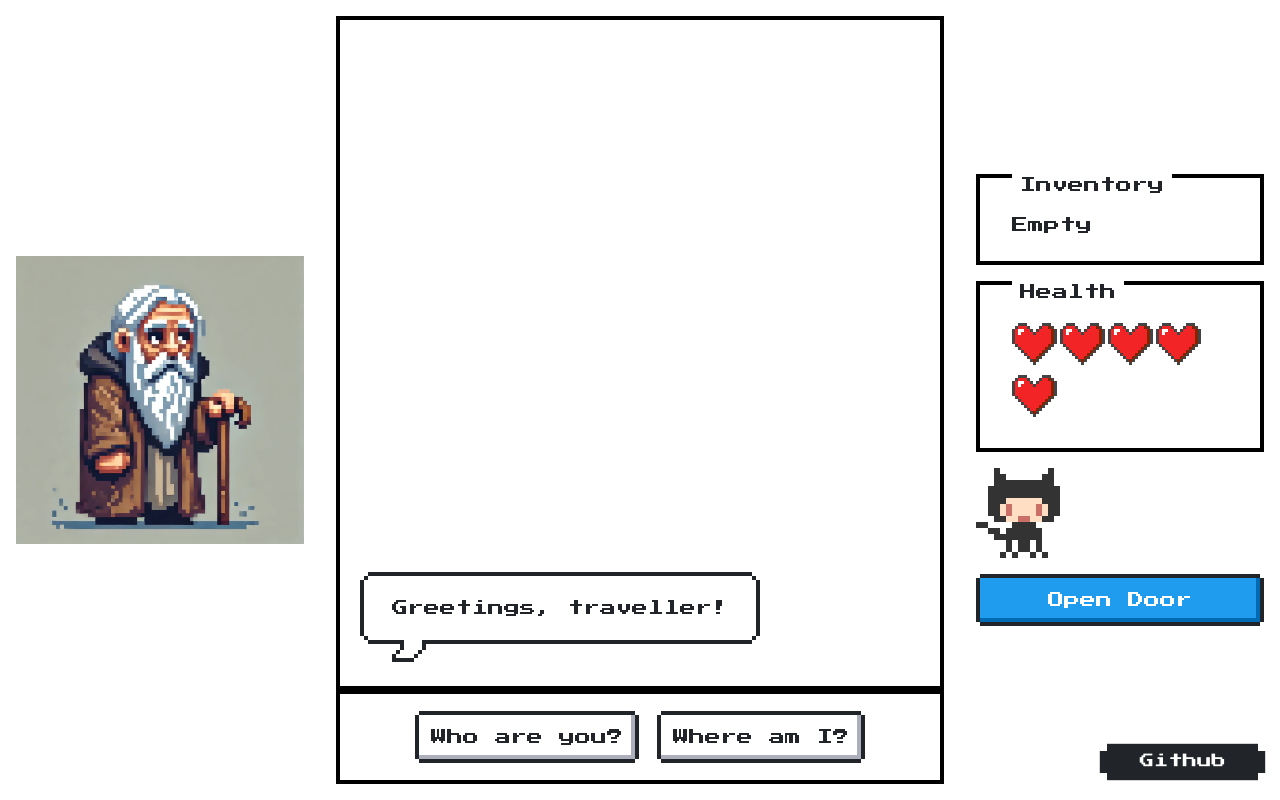
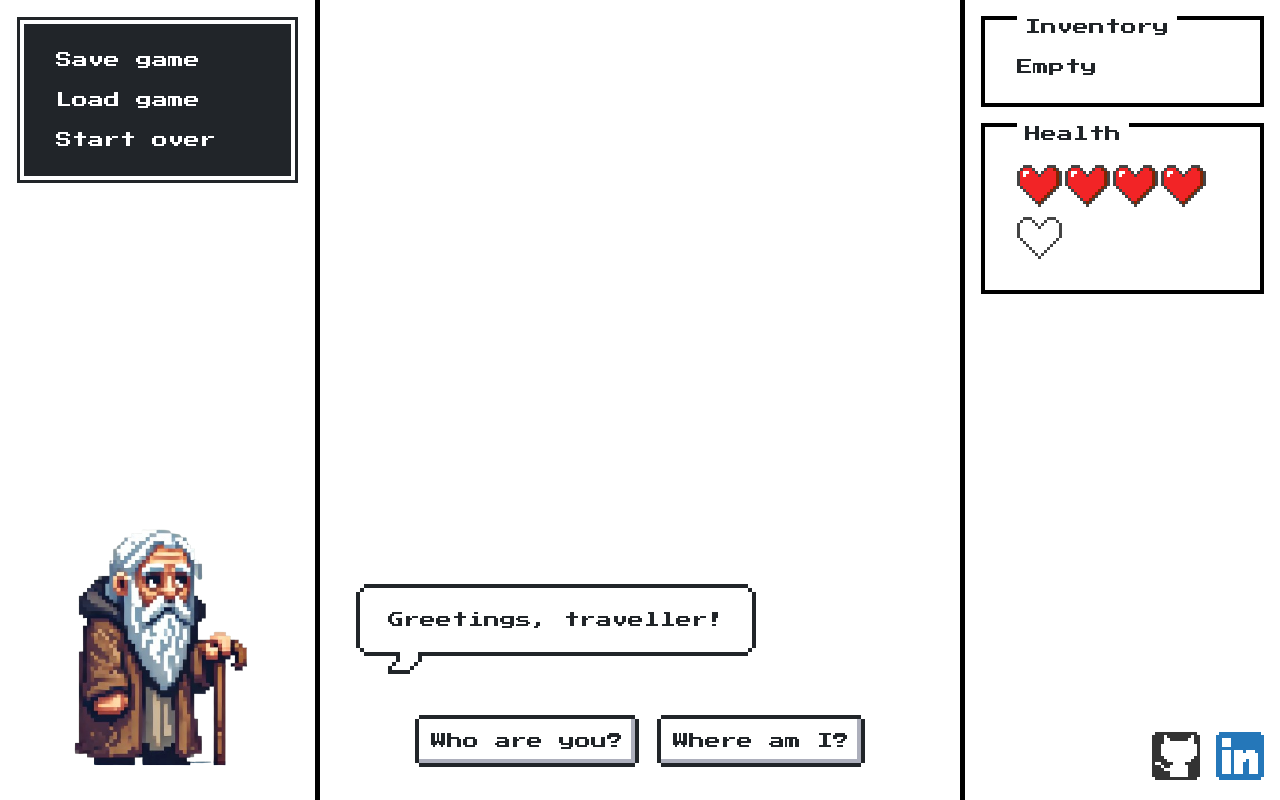
Before and after one commit to ragnargulin/Simple-game, a plain HTML site: page Index.html in a window 1280 px wide. Drawn offline with nearby package versions, Linux system fonts and the light colour scheme.

Commit message:
Save/load/restart game features added

```diff
--- a/Index.html
+++ b/Index.html
@@ -11,60 +11,81 @@
 
 <body>
     <div class="bodyLeft">
-        <div>
+            <div class="nes-container is-dark">
+                <p class="nes-pointer" onclick="saveGame()" >Save game</p>
+                <p class="nes-pointer" onclick="loadGame()">Load game</p>
+                <p class="nes-pointer" onclick="restartGame()">Start over</p>
+            </div>
+            <div style="display: none; height: 0px;" class="nes-container with-title health">
+                <p class="title">Enemy health</p>
+                <div class="enemy-health-icons"></div>
+            </div>
             <img style="width: 100%;" id="npcImage" alt="Image of npc">
-        </div>
     </div>
     <div class="bodyMid">
-        <div class="dialog-container nes-container" id="dialogContainer">
+        <div class="dialog-container" id="dialogContainer">
         </div>
-        <div class="options-container nes-container" id="optionsContainer">
+        <div class="options-container  is-rounded" id="optionsContainer">
         </div>
+
     </div>
+
     <div class="bodyRight">
+
         <div class="nes-container with-title" id="inventoryContainer">
             <p class="title">Inventory</p>
+            <p>Empty</p>
         </div>
         <div class="nes-container with-title health">
             <p class="title">Health</p>
-            <div class="health-icons">
-            </div>
+            <div class="player-health-icons"></div>
         </div>
-        <i class="nes-octocat animate"></i>
-        <a style="align-self: flex-end; justify-self: bottom;" href="https://github.com/ragnargulin/Simple-game"
-            target="_blank" class="nes-badge">
-            <span class="is-dark">Github</span>
-        </a>
-        <button class="nes-btn is-primary" onclick="openDoor()">Open Door</button>
+
+
+        <section class="icon-list">
+
+            <!-- github -->
+            <a href="https://github.com/ragnargulin/Simple-game" target="_blank"><i
+                    class="nes-icon github is-medium"></i></a>
+            <!-- linkedin -->
+            <a href="https://www.linkedin.com/in/ragnargulin/" target="_blank"><i
+                    class="nes-icon linkedin is-medium"></i></a>
+        </section>
     </div>
 
     <div id="doorModal" class="nes-dialog is-rounded is-dark"
         style="display: none; position: absolute; left: 50%; top: 50%; transform: translate(-50%, -50%);">
         <h2 class="title">You've collected five items!</h2>
-        <p>You are now ready to open the door and face the next challenge.</p>
+        <p>You are now ready to open the door and face the monster.</p>
         <button class="nes-btn is-primary" onclick="openDoor()">Open Door</button>
     </div>
     <div id="fadeScreen"></div>
 
     <script src="typeWriter.js"></script>
     <script src="inventory.js"></script>
-    <script src="dialogs.js"></script>
+    <script src="dialogue.js"></script>
+    <script src="optionsContainer.js"></script>
     <script src="doorStuff.js"></script>
+    <script src="health.js"></script>
+    <script src="battle.js"></script>
+    <script src="settings.js"></script>
 
     <script>
         let inventory = [];
-        let health = 100;
-        let enemyHealth = 100;
-        let npc = "assets/oldMan.jpg";
+        let playerHealth = 80;
+        let enemyHealth = 50;
+        let npc = "assets/oldMan.png";
         let currentDialogueIndex = 0;
         let isInCombat = false;
+        let currentOptions = [];
+
         document.getElementById("npcImage").src = npc;
 
         document.addEventListener("DOMContentLoaded", async () => {
             populateItemOptions();
             populateFightOptions();
-            updateHealthIcons(health);
-            updateInventoryDisplay(inventory);
+            updateHealthIcons(playerHealth, "player");
+            updateHealthIcons(enemyHealth, "enemy");
             addDialogueBubble(dialogues[0].text, true);
             showOptions(dialogues[0].options);
         });
--- a/dialogs.js
+++ /dev/null
@@ -1,152 +0,0 @@
-
-
-function addDialogueBubble(text, isLeft) {
-  const dialogContainer = document.getElementById("dialogContainer");
-  const message = document.createElement("section");
-  message.classList.add("message", isLeft ? "-left" : "-right");
-  const balloon = document.createElement("div");
-  balloon.classList.add("nes-balloon", isLeft ? "from-left" : "from-right");
-  const p = document.createElement("p");
-  balloon.appendChild(p);
-  message.appendChild(balloon);
-  dialogContainer.prepend(message);
-  dialogContainer.scrollTop = dialogContainer.scrollHeight;
-  return new Promise((resolve) => typeWriterEffect(text, p, resolve));
-}
-
-const dialogues = [
-  {
-    text: "Greetings, traveller!",
-    options: [
-      { text: "Who are you?", next: 1 },
-      { text: "Where am I?", next: 2 },
-    ],
-  },
-  {
-    text: "I can't remember. I've been here for a very long time.",
-    options: [
-      { text: "Where am I?", next: 2 },
-      { text: "How do I get out of here?", next: 3 },
-    ],
-  },
-  {
-    text: "You are locked in this strange room.",
-    options: [
-      { text: "Who are you?", next: 1 },
-      { text: "How do I get out of here?", next: 3 },
-    ],
-  },
-  {
-    text: "Behind these doors are enemies. Pick five items to help you in your battle:",
-    options: [],
-  },
-
-  {
-    text: "Grrrrrr!",
-    options: [
-      { text: "I will kill you!", next: 6 },
-      { text: "Spare me, please!", next: 5 },
-    ],
-  },
-  {
-    text: "I haven't spared any adventurer in 29488 years. Your are no exception!",
-    options: [{ text: "Then I shall kill you!", next: 6 }],
-  },
-  { text: "Not if I kill you first!", options: [] },
-];
-
-function populateItemOptions() {
-  dialogues[3].options = items.map((item) => ({
-    text: item.name,
-    next: item,
-    item,
-  }));
-}
-
-function populateFightOptions() {
-  if (!inventory || inventory.length === 0) {
-    console.log("No items in inventory");
-    return;
-  }
-
-  const optionsContainer = document.getElementById("optionsContainer");
-  optionsContainer.innerHTML = "";
-  isInCombat = true;
-
-  inventory.forEach((item) => {
-    const button = document.createElement("button");
-    button.classList.add("nes-btn");
-    button.innerHTML = `${item.name} (DMG: ${item.damage})`;
-
-    button.addEventListener("click", async () => {
-      const currentItem = item; // Capture current item
-      inventory = inventory.filter((i) => i.id !== currentItem.id);
-      updateInventoryDisplay();
-
-      await addDialogueBubble(`Attack with ${currentItem.name}!`, false);
-      await addDialogueBubble(currentItem.message, true);
-
-      enemyHealth -= currentItem.damage;
-      updateHealthIcons(enemyHealth);
-
-      if (enemyHealth <= 0) {
-        isInCombat = false;
-        await addDialogueBubble("You've defeated the enemy!", true);
-      }
-    });
-
-    optionsContainer.appendChild(button);
-  });
-}
-
-async function playerResponse(option) {
-  await addDialogueBubble(option.text, false);
-
-  if (option.item) {
-    inventory.push(option.item);
-    await addDialogueBubble(option.item.message, true);
-
-    items = items.filter((item) => item.id !== option.item.id);
-    updateInventoryDisplay();
-    populateItemOptions();
-
-    if (inventory.length >= 5) {
-      showDoorModal();
-    } else {
-      showOptions(dialogues[3].options);
-    }
-  } else if (option.next !== null) {
-    setTimeout(() => selectOption(option.next), 600);
-  }
-}
-
-function showOptions(options) {
-  const optionsContainer = document.getElementById("optionsContainer");
-  optionsContainer.innerHTML = "";
-
-  if (currentDialogueIndex === 6) {
-    populateFightOptions();
-    return;
-  }
-
-  options.forEach((option) => {
-    const button = document.createElement("button");
-    button.classList.add("nes-btn");
-    button.innerHTML = option.text;
-    button.addEventListener("click", async () => {
-      await playerResponse(option);
-      currentDialogueIndex = option.next;
-      if (!isInCombat) {
-        await addDialogueBubble(dialogues[option.next].text, true);
-        showOptions(dialogues[option.next].options);
-      }
-    });
-    optionsContainer.appendChild(button);
-  });
-}
-
-async function selectOption(nextIndex) {
-  const dialogue = dialogues[nextIndex];
-  await addDialogueBubble(dialogue.text, true);
-  showOptions(dialogue.options);
-}
--- /dev/null
+++ b/dialogue.js
@@ -0,0 +1,53 @@
+function addDialogueBubble(text, isLeft) {
+  const dialogContainer = document.getElementById("dialogContainer");
+  const message = document.createElement("section");
+  message.classList.add("message", isLeft ? "-left" : "-right");
+  const balloon = document.createElement("div");
+  balloon.classList.add("nes-balloon", isLeft ? "from-left" : "from-right");
+  const p = document.createElement("p");
+  balloon.appendChild(p);
+  message.appendChild(balloon);
+  dialogContainer.prepend(message);
+
+  return new Promise((resolve) => typeWriterEffect(text, p, resolve));
+}
+
+const dialogues = [
+  {
+    text: "Greetings, traveller!",
+    options: [
+      { text: "Who are you?", next: 1 },
+      { text: "Where am I?", next: 2 },
+    ],
+  },
+  {
+    text: "I can't remember. I've been here for a very long time.",
+    options: [
+      { text: "Where am I?", next: 2 },
+      { text: "How do I get out of here?", next: 3 },
+    ],
+  },
+  {
+    text: "You are locked in this strange room.",
+    options: [
+      { text: "Who are you?", next: 1 },
+      { text: "How do I get out of here?", next: 3 },
+    ],
+  },
+  {
+    text: "Behind these doors are enemies. Pick five items to help you in your battle:",
+    options: [],
+  },
+  {
+    text: "Grrrrrr!",
+    options: [
+      { text: "I will kill you!", next: 6 },
+      { text: "Spare me, please!", next: 5 },
+    ],
+  },
+  {
+    text: "I haven't spared an adventurer in 29488 years. Your are no exception!",
+    options: [{ text: "Then I shall kill you!", next: 6 }],
+  },
+  { text: "Not if I kill you first!", options: [] },
+];
--- a/doorStuff.js
+++ b/doorStuff.js
@@ -19,10 +19,10 @@ fadeScreen.style.transition = "opacity 2s";
 fadeScreen.style.opacity = 1;
 
 setTimeout(() => {
+hideDoorModal();
 document.getElementById("dialogContainer").innerHTML = "";
 document.getElementById("optionsContainer").innerHTML = "";
 let npc = "assets/scaryMonster.jpg";
-hideDoorModal();
 document.getElementById("npcImage").src = npc;
 fadeScreen.style.opacity = 0;
 addDialogueBubble(dialogues[4].text, true);
--- /dev/null
+++ b/health.js
@@ -0,0 +1,26 @@
+function updateHealthIcons(health, target) {
+    const healthContainer = document.querySelector(`.${target}-health-icons`);
+    healthContainer.innerHTML = "";
+
+    // Calculate the number of hearts based on the health
+    let fullHearts = Math.floor(health / 20);
+    let hasHalfHeart = health % 20 >= 10;
+
+    // Add full hearts
+    for (let i = 0; i < fullHearts; i++) {
+      healthContainer.innerHTML += '<i class="nes-icon is-medium heart"></i>';
+    }
+
+    // Add half heart if needed
+    if (hasHalfHeart) {
+      healthContainer.innerHTML +=
+        '<i class="nes-icon is-medium is-half heart"></i>';
+    }
+
+    // Add empty hearts to make up a total of 5 hearts
+    const emptyHearts = 5 - fullHearts - (hasHalfHeart ? 1 : 0);
+    for (let i = 0; i < emptyHearts; i++) {
+      healthContainer.innerHTML +=
+        '<i class="nes-icon is-medium is-transparent heart"></i>';
+    }
+  }
--- a/inventory.js
+++ b/inventory.js
@@ -1,98 +1,47 @@
-let items = [
-  {
-    id: 1,
-    name: "🍌",
-    damage: 1,
-    message: "I was going to eat that, but I guess you can have it.",
-  },
+const items = [
+  { id: 1, name: "🍌", damage: 1, message: "I was going to eat that, but I guess you can have it." },
   { id: 2, name: "🔫", damage: 5, message: "Squirt, squirt" },
   { id: 3, name: "🦄", damage: 80, message: "Is that thing even real?" },
   { id: 4, name: "🛹", damage: 10, message: "Wanna see me do a trick?" },
   { id: 5, name: "💣", damage: 20, message: "That could come in handy" },
-  {
-    id: 6,
-    name: "🍕",
-    damage: 3,
-    message: "Hot and cheesy, just like your battle strategy.",
-  },
+  { id: 6, name: "🍕", damage: 3, message: "Hot and cheesy, just like your battle strategy." },
   { id: 7, name: "🥇", damage: 15, message: "You're a winner with this one!" },
-  {
-    id: 8,
-    name: "🪓",
-    damage: 25,
-    message: "For when you need to chop through obstacles.",
-  },
+  { id: 8, name: "🪓", damage: 25, message: "For when you need to chop through obstacles." },
   { id: 9, name: "🌮", damage: 2, message: "It’s not just food; it’s fuel!" },
-  {
-    id: 10,
-    name: "⚡",
-    damage: 50,
-    message: "Electrifying power ready to zap your foes!",
-  },
-  {
-    id: 11,
-    name: "🧸",
-    damage: 0,
-    message: "Cuddle up, but beware the enemies who underestimate it.",
-  },
-  {
-    id: 12,
-    name: "🧪",
-    damage: 30,
-    message: "Potion of mysterious power, use wisely.",
-  },
+  { id: 10, name: "⚡", damage: 50, message: "Electrifying power ready to zap your foes!" },
+  { id: 11, name: "🧸", damage: 0, message: "Cuddle up, but beware the enemies who underestimate it." },
+  { id: 12, name: "🧪", damage: 30, message: "Potion of mysterious power, use wisely." },
   { id: 13, name: "🦸‍♂️", damage: 40, message: "Heroic strength in a bottle!" },
-  {
-    id: 14,
-    name: "🍒",
-    damage: 4,
-    message: "Sweet and sour, just like your choices.",
-  },
-  {
-    id: 15,
-    name: "🏹",
-    damage: 35,
-    message: "Take aim, and let the arrows fly!",
-  },
-  {
-    id: 16,
-    name: "🐉",
-    damage: 100,
-    message: "It’s a dragon, need I say more?",
-  },
-  {
-    id: 17,
-    name: "🦴",
-    damage: 8,
-    message: "For when you want to play fetch with danger.",
-  },
-  {
-    id: 18,
-    name: "🛡️",
-    damage: 0,
-    message: "A shield! Protect yourself from danger.",
-  },
-  {
-    id: 19,
-    name: "⚔️",
-    damage: 60,
-    message: "Sharp, deadly, and ready to slash!",
-  },
-  {
-    id: 20,
-    name: "💀",
-    damage: 12,
-    message: "Beware the skull, it whispers secrets of the undead.",
-  },
+  { id: 14, name: "🍒", damage: 4, message: "Sweet and sour, just like your choices." },
+  { id: 15, name: "🏹", damage: 35, message: "Take aim, and let the arrows fly!" },
+  { id: 16, name: "🐉", damage: 100, message: "It’s a dragon, need I say more?" },
+  { id: 17, name: "🦴", damage: 8, message: "For when you want to play fetch with danger." },
+  { id: 18, name: "🛡️", damage: 0, message: "A shield! Protect yourself from danger." },
+  { id: 19, name: "⚔️", damage: 60, message: "Sharp, deadly, and ready to slash!" },
+  { id: 20, name: "💀", damage: 12, message: "Beware the skull, it whispers secrets of the undead." }
 ];
+
+function updateInventoryAfterAddingItem(item) {
+  // Use `splice` to remove the item from `items`
+  const itemIndex = items.findIndex((i) => i.id === item.id);
+  if (itemIndex !== -1) {
+    items.splice(itemIndex, 1);  // Removes the item from the array
+  }
+
+  updateInventoryDisplay();
+  populateItemOptions();
+
+  // Check if inventory is full
+  if (inventory.length >= 5) {
+    showDoorModal();
+  } else {
+    showOptions(dialogues[3].options);
+  }
+}
 
 function updateInventoryDisplay() {
   const inventoryContainer = document.getElementById("inventoryContainer");
   inventoryContainer.innerHTML = "<p class='title'>Inventory</p>";
-
-  if (!inventory || inventory.length === 0) {
-    inventoryContainer.innerHTML += "<p>Empty</p>";
-    return;}
 
   inventory.forEach((item) => {
     const itemDiv = document.createElement("div");
@@ -101,31 +50,3 @@ function updateInventoryDisplay() {
     inventoryContainer.appendChild(itemDiv);
   });
 }
-
-//HEALTH STUFF
-function updateHealthIcons(health) {
-  const healthContainer = document.querySelector(".health-icons");
-  healthContainer.innerHTML = ""; // Clear previous icons
-
-  // Calculate the number of hearts based on the health
-  let fullHearts = Math.floor(health / 20);
-  let hasHalfHeart = health % 20 >= 10;
-
-  // Add full hearts
-  for (let i = 0; i < fullHearts; i++) {
-    healthContainer.innerHTML += '<i class="nes-icon is-medium heart"></i>';
-  }
-
-  // Add half heart if needed
-  if (hasHalfHeart) {
-    healthContainer.innerHTML +=
-      '<i class="nes-icon is-medium is-half heart"></i>';
-  }
-
-  // Add empty hearts to make up a total of 5 hearts
-  const emptyHearts = 5 - fullHearts - (hasHalfHeart ? 1 : 0);
-  for (let i = 0; i < emptyHearts; i++) {
-    healthContainer.innerHTML +=
-      '<i class="nes-icon is-medium is-transparent heart"></i>';
-  }
-}
--- /dev/null
+++ b/optionsContainer.js
@@ -0,0 +1,95 @@
+// Utility Functions
+function createButton(text, className, onClick) {
+    const button = document.createElement("button");
+    button.classList.add(className);
+    button.innerHTML = text;
+    button.addEventListener("click", onClick);
+    return button;
+  }
+
+  function updateContainer(containerId, elements) {
+    const container = document.getElementById(containerId);
+    container.innerHTML = "";
+    elements.forEach((el) => container.appendChild(el));
+  }
+
+  // Fight Options
+  function populateFightOptions() {
+    const buttons = inventory.map((item) => {
+      return createButton(`${item.name} (DMG: ${item.damage})`, "nes-btn", async () => {
+        await handleFightOptionClick(item);
+      });
+    });
+    updateContainer("optionsContainer", buttons);
+    isInCombat = true;
+  }
+
+  async function handleFightOptionClick(item) {
+    inventory = inventory.filter((i) => i.id !== item.id);
+    updateInventoryDisplay();
+
+    await addDialogueBubble(`Attack with ${item.name}!`, false);
+    await addDialogueBubble(item.message, true);
+
+    enemyHealth -= item.damage;
+    updateHealthIcons(enemyHealth);
+
+    if (enemyHealth <= 0) {
+      isInCombat = false;
+      await addDialogueBubble("You've defeated the enemy!", true);
+    }
+  }
+
+  // Player Response
+  async function playerResponse(option) {
+    await addDialogueBubble(option.text, false);
+
+    if (option.item) {
+      // Use `push` to add the item to the inventory
+      inventory.push(option.item);
+      await addDialogueBubble(option.item.message, true);
+      updateInventoryAfterAddingItem(option.item);
+    } else if (option.next !== null) {
+      setTimeout(() => selectOption(option.next), 600);
+    }
+  }
+  // Show Options
+  function showOptions(options) {
+    currentOptions = options;  // Update currentOptions with the latest options (for save and load game)
+
+    if (currentDialogueIndex >= 6) {
+        populateFightOptions();
+        return;
+    }
+
+    const buttons = options.map((option) => {
+        return createButton(option.text, "nes-btn", async () => {
+            await playerResponse(option);
+            currentDialogueIndex = option.next;
+            if (!isInCombat) {
+                await addDialogueBubble(option.item?.message || "", true);
+                showOptions(dialogues[option.next].options);
+            }
+        });
+    });
+
+    updateContainer("optionsContainer", buttons);
+}
+
+
+
+  // Dialogue Selection
+  async function selectOption(nextIndex) {
+    const dialogue = dialogues[nextIndex];
+    await addDialogueBubble(dialogue.text, true);
+    showOptions(dialogue.options);
+  }
+
+  // Populate Item Options
+  function populateItemOptions() {
+    dialogues[3].options = items.map((item) => ({
+      text: item.name,
+      next: item,
+      item,
+    }));
+  }
--- /dev/null
+++ b/settings.js
@@ -0,0 +1,79 @@
+function saveGame() {
+    const gameState = {
+        inventory: inventory,
+        playerHealth: playerHealth,
+        enemyHealth: enemyHealth,
+        npc: npc,
+        currentDialogueIndex: currentDialogueIndex,
+        isInCombat: isInCombat,
+        currentOptions: currentOptions,  // Save the current options
+        dialogHistory: document.getElementById("dialogContainer").innerHTML
+    };
+
+    // Save game state to localStorage
+    sessionStorage.setItem("gameSave", JSON.stringify(gameState));
+    document.getElementById("dialogContainer").insertAdjacentHTML("afterbegin", "<p>Game saved!</p>");
+
+}
+
+function loadGame() {
+    const savedGame = sessionStorage.getItem("gameSave");
+
+    if (savedGame) {
+        const gameState = JSON.parse(savedGame);
+
+        // Restore game state
+        inventory = gameState.inventory;
+        playerHealth = gameState.playerHealth;
+        enemyHealth = gameState.enemyHealth;
+        npc = gameState.npc;
+        currentDialogueIndex = gameState.currentDialogueIndex;
+        isInCombat = gameState.isInCombat;
+        currentOptions = gameState.currentOptions;
+
+        // Restore UI state
+        document.getElementById("npcImage").src = npc;
+        updateHealthIcons(playerHealth, "player");
+        updateHealthIcons(enemyHealth, "enemy");
+        updateInventoryDisplay(inventory);
+
+        // Restore dialogue history
+        document.getElementById("dialogContainer").innerHTML = gameState.dialogHistory || "";
+
+        // Render the options based on currentOptions array
+        showOptions(currentOptions);
+
+        document.getElementById("dialogContainer").insertAdjacentHTML("afterbegin", "<p>Game loaded!</p>");
+    } else {
+        alert("No saved game found.");
+    }
+}
+
+function restartGame() {
+    let inventory = [];
+    let playerHealth = 80;
+    let enemyHealth = 50;
+    let npc = "assets/oldMan.png";
+    let currentDialogueIndex = 0;
+    let isInCombat = false;
+    let currentOptions = [];
+
+    document.getElementById("npcImage").src = npc;
+
+
+        populateItemOptions();
+        populateFightOptions();
+        updateHealthIcons(playerHealth, "player");
+        updateHealthIcons(enemyHealth, "enemy");
+        updateInventoryDisplay(inventory);
+        showOptions(dialogues[0].options);
+
+
+    // Display restart message
+    document.getElementById("dialogContainer").innerHTML = "";
+
+    document.getElementById("dialogContainer").insertAdjacentHTML("afterbegin", "<p>Game restarted!</p>");
+    addDialogueBubble(dialogues[0].text, true);
+
+
+}
--- a/styles.css
+++ b/styles.css
@@ -12,16 +12,16 @@ body, html {
   height: 100vh;
   width: 100vw;
   overflow: hidden;
-
 }
 
 .bodyLeft {
-
   display: flex;
   flex-direction: column;
-  justify-content: center;
+  justify-content: space-between;
   padding: 1em;
   width: 25%;
+  border-right: 5px solid black;
+
 }
 .bodyMid {
   display: flex;
@@ -29,6 +29,7 @@ body, html {
   flex-basis: 50%;
   padding: 1em;
   box-sizing: border-box;
+
 }
 
 .doorModal {
@@ -39,13 +40,15 @@ body, html {
 .bodyRight {
   display: flex;
   flex-direction: column;
-  justify-content: center;
+  justify-content: top;
   padding: 1em;
   gap: 1em;
   width: 25%;
+  border-left: 5px solid black;
+
 }
 
-.nes-badge {
+.icon-list {
   position: absolute;
   bottom: 1em;
   right: 1em;
@@ -90,12 +93,6 @@ body, html {
 .typewriter p {
   display: inline-block;
   overflow: hidden;
-  animation: typing 3s steps(30, end);
-}
-
-@keyframes typing {
-  from { width: 0; }
-  to { width: 100%; }
 }
 
 #fadeScreen {
@@ -121,6 +118,7 @@ body, html {
     top: 0;
     width: 100%;
     height: 30vh;
+    border: none;
   }
 
   .bodyMid {
@@ -131,7 +129,7 @@ body, html {
     box-sizing: border-box;
   }
 
-  .nes-badge {
+  .icon-list {
     display: none;
   }
 
@@ -159,7 +157,6 @@ body, html {
   .bodyLeft {
     display: none;
   }
-
 }
 
 .options-container {
--- a/typeWriter.js
+++ b/typeWriter.js
@@ -3,7 +3,6 @@ const talkSound = new Audio('assets/monsterTalk.mp3');
 function typeWriterEffect(text, element, callback) {
     element.innerHTML = "";
     let index = 0;
-
     talkSound.play();
 
     function type() {
```
Also changed, not shown: README.md, assets/oldMan.jpg (deleted), assets/oldMan.png (added), battle.js (added), 1 other file.
